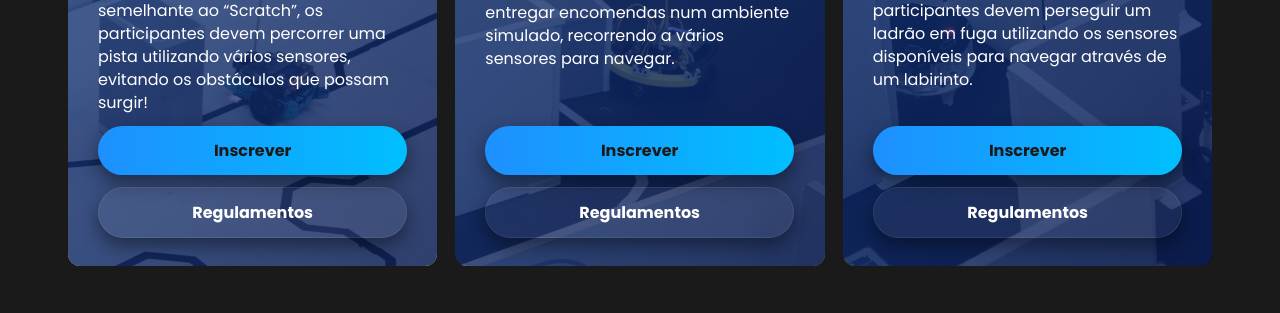
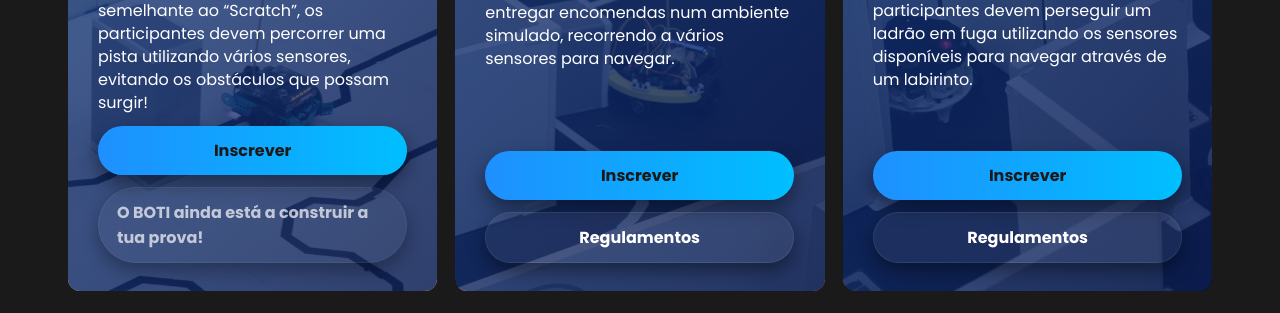
Before and after one commit to SimaoBotas2/BotOlympics26-Website, a React (Vite) app: page / in a window 1280 px wide. Shown: the part 1780-2093 px from the top of the page. Built offline with nearby package versions, Linux system fonts and the light colour scheme; no server answers.

Commit message:
feat: add rules status message for ISR challenge

```diff
--- a/src/App.jsx
+++ b/src/App.jsx
@@ -366,9 +366,15 @@ export default function App() {
                         {regLabel}
                       </a>
 
-                      <a className="btn-pill btn-pill-outline" href={c.rulesUrl} target="_blank" rel="noreferrer">
-                        {challenges.regulationLabel}
-                      </a>
+                      {c.rulesStatus === "building" ? (
+                        <span className="btn-pill btn-pill-outline" style={{ cursor: 'default', opacity: 0.7 }}>
+                          {c.rulesMessage}
+                        </span>
+                      ) : (
+                        <a className="btn-pill btn-pill-outline" href={c.rulesUrl} target="_blank" rel="noreferrer">
+                          {challenges.regulationLabel}
+                        </a>
+                      )}
                     </div>
                   </div>
                 </article>
--- a/src/locales/en.json
+++ b/src/locales/en.json
@@ -33,8 +33,8 @@
         "subtitle": "Primary education",
         "description": "Using a simple and intuitive robotics kit – the MBot2 – programmed in a block language, similar to “Scratch”, participants must navigate a track using various sensors, avoiding any obstacles that may appear!",
         "formUrl": "https://docs.google.com/forms/d/e/1FAIpQLSeOQoW0ecDW69J9oQhoLFxAi_zxndi-IcXiqiDdF6uG11_32g/viewform",
-        "rulesUrl": "/assets/2026/challenges/ISR/isr-rules.pdf",
-        "bg": "/assets/2026/challenges/ISR/bg.jpg"
+        "rulesUrl": "/assets/2026/challenges/ISR/isr-rules.pdf",        "rulesStatus": "building",
+        "rulesMessage": "BOTI is still building your challenge!",        "bg": "/assets/2026/challenges/ISR/bg.jpg"
       },
       {
         "id": "botnroll",
--- a/src/locales/pt.json
+++ b/src/locales/pt.json
@@ -33,8 +33,8 @@
         "subtitle": "Ensino básico",
         "description": "Utilizando um kit de robótica simples e intuitivo – o MBot2 – programado numa linguagem de blocos, semelhante ao “Scratch”, os participantes devem percorrer uma pista utilizando vários sensores, evitando os obstáculos que possam surgir!",
         "formUrl": "https://docs.google.com/forms/d/e/1FAIpQLSeOQoW0ecDW69J9oQhoLFxAi_zxndi-IcXiqiDdF6uG11_32g/viewform",
-        "rulesUrl": "/assets/2026/challenges/ISR/isr-rules.pdf",
-        "bg": "/assets/2026/challenges/ISR/bg.jpg"
+        "rulesUrl": "/assets/2026/challenges/ISR/isr-rules.pdf",        "rulesStatus": "building",
+        "rulesMessage": "O BOTI ainda está a construir a tua prova!",        "bg": "/assets/2026/challenges/ISR/bg.jpg"
       },
       {
         "id": "botnroll",
```
